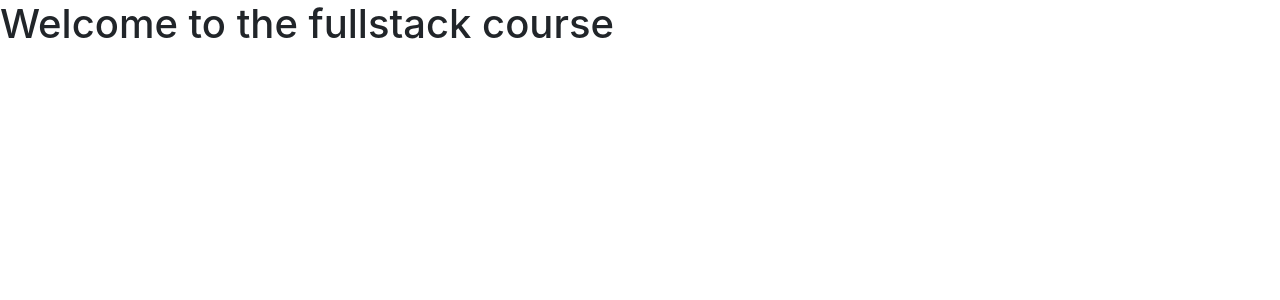
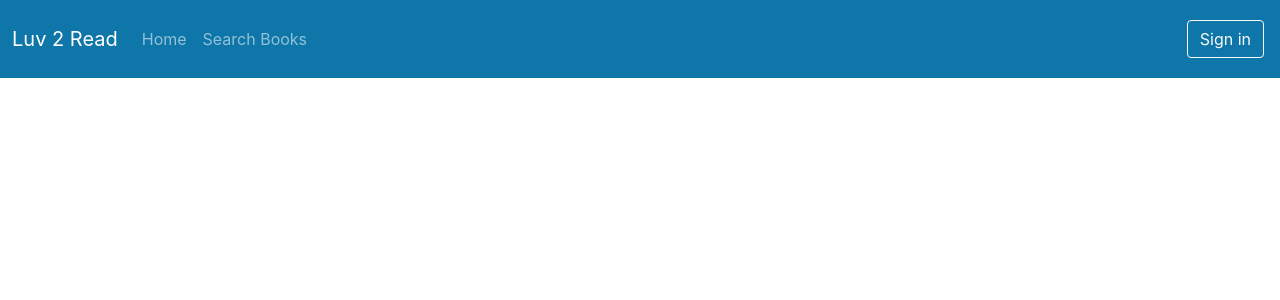
Before and after one commit to ciaranmckenna/library-project, a React (Create React App) app in the folder 03-frontend/react-library/: page / in a window 1280 px wide. Shown: the top 300 px of the page. Built offline with nearby package versions, Linux system fonts and the light colour scheme.

Commit message:
create nav bar component

```diff
--- a/03-frontend/react-library/src/App.tsx
+++ b/03-frontend/react-library/src/App.tsx
@@ -1,11 +1,10 @@
 import React from 'react';
 import './App.css';
+import { Navbar } from './layouts/navbarAndFooter/Navbar';
 
 function App() {
   return (
-    <div className="App">
-      <h1>Welcome to the fullstack course</h1>
-    </div>
+    <Navbar/>
   );
 }
 
--- /dev/null
+++ b/03-frontend/react-library/src/layouts/navbarAndFooter/Navbar.tsx
@@ -0,0 +1,32 @@
+export const Navbar = () => {
+    return (
+        <nav className='navbar navbar-expand-lg navbar-dark main-color py-3'>
+            <div className='container-fluid'>
+                <span className='navbar-brand'>Luv 2 Read</span>
+                <button className='navbar-toggler' type='button'
+                    data-bs-toggle='collapse' data-bs-target='#navbarNavDropdown'
+                    aria-controls='navbarNavDropdown' aria-expanded='false'
+                    aria-label='Toggle Navigation'
+                >
+                    <span className='navbar-toggler-icon'></span>
+                </button>
+                <div className='collapse navbar-collapse' id='navbarNavDropdown'>
+                    <ul className='navbar-nav'>
+                        <li className='nav-item'>
+                            <a className='nav-link' href='#'>Home</a>
+                        </li>
+                        <li className='nav-item'>
+                            <a className='nav-link' href='#'>Search Books</a>
+                        </li>
+                    </ul>
+                    <ul className='navbar-nav ms-auto'>
+                        <li className='nav-item m-1'>
+                            <a type='button' className='btn btn-outline-light' href='#'>Sign in</a>
+                        </li>
+                    </ul>
+                </div>
+
+            </div>
+        </nav>
+    );
+}
```
